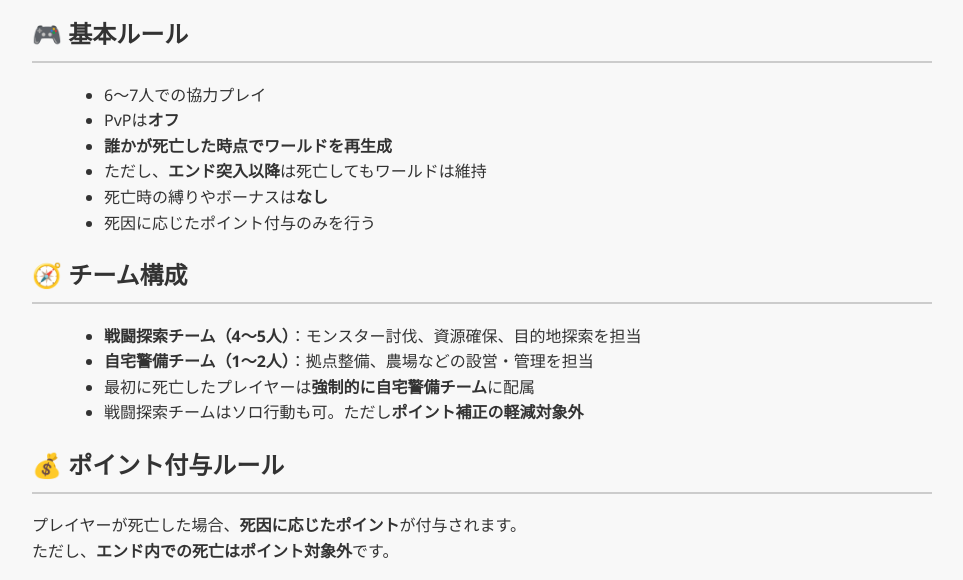
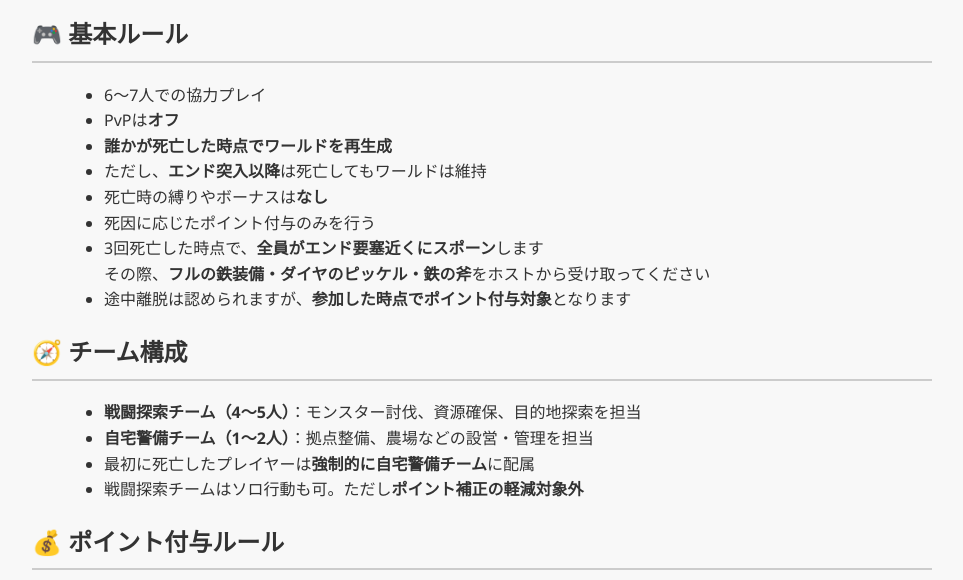
Before and after one commit to Takatodayo/Y0K0-Hardcore, a plain HTML site: page index.html in a window 1280 px wide. Shown: the part 101-681 px from the top of the page, without its empty margins (158-1121 px from the left). Drawn offline with Linux system fonts and the light colour scheme.

Commit message:
Add files via upload

```diff
--- a/index.html
+++ b/index.html
@@ -44,6 +44,9 @@
     <li>ただし、<strong>エンド突入以降</strong>は死亡してもワールドは維持</li>
     <li>死亡時の縛りやボーナスは<strong>なし</strong></li>
     <li>死因に応じたポイント付与のみを行う</li>
+    <li>3回死亡した時点で、<strong>全員がエンド要塞近くにスポーン</strong>します<br>
+      その際、<strong>フルの鉄装備・ダイヤのピッケル・鉄の斧</strong>をホストから受け取ってください</li>
+    <li>途中離脱は認められますが、<strong>参加した時点でポイント付与対象</strong>となります</li>
   </ul>
 
   <h2>🧭 チーム構成</h2>
```
